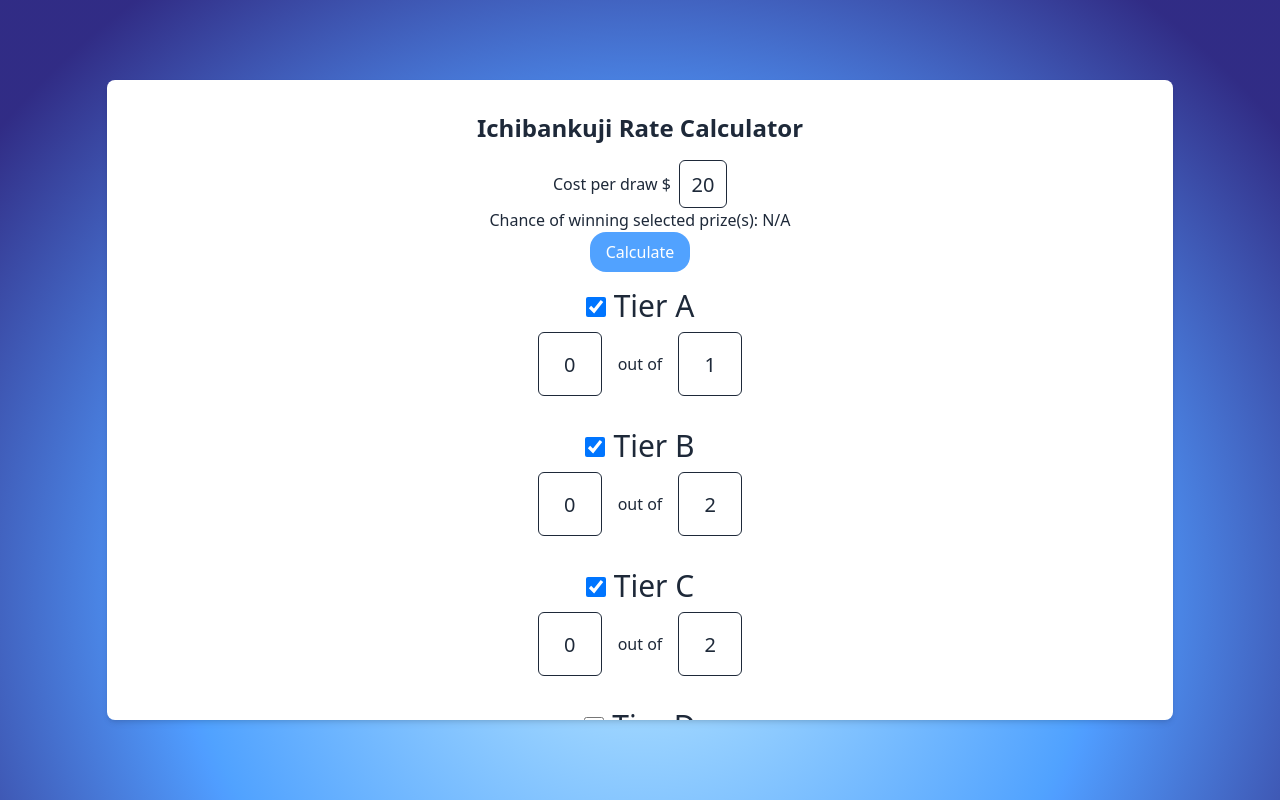
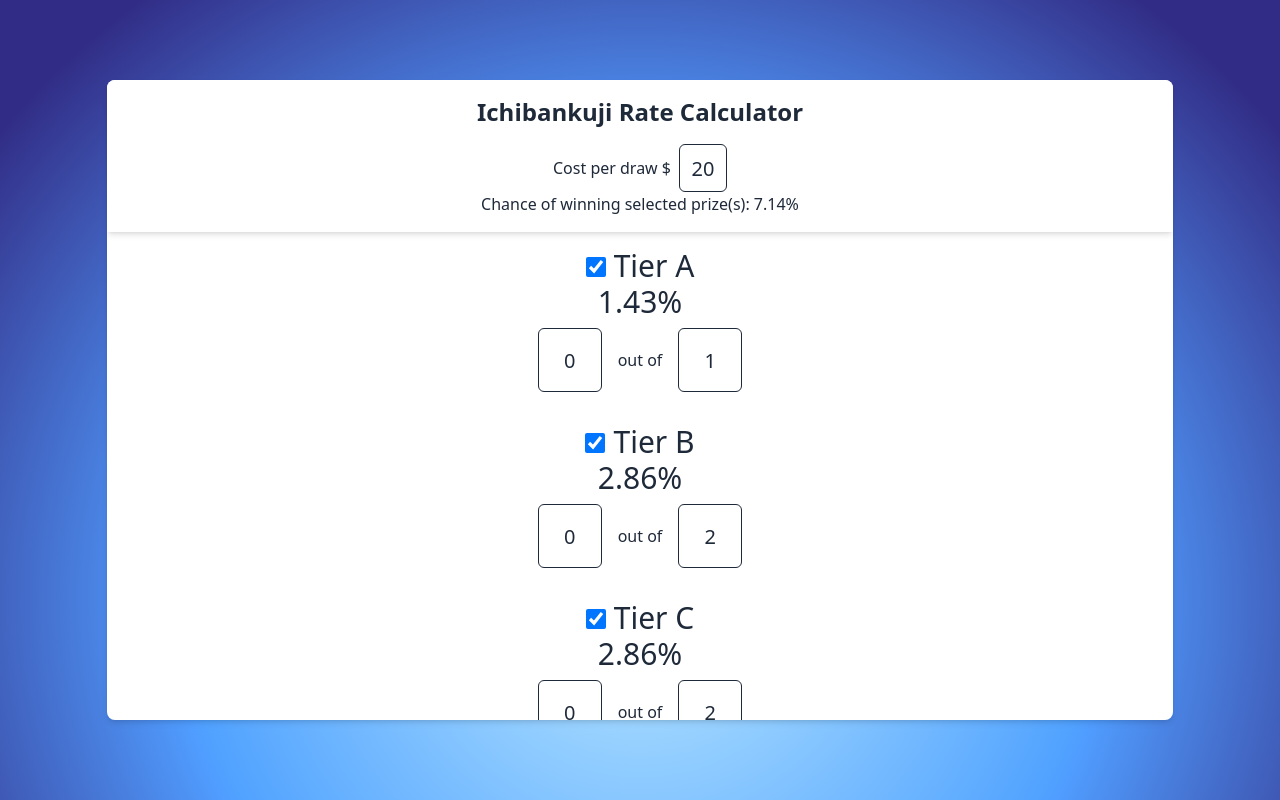
Before and after one commit to andy02chen/ichibankuji_calculator, a React (Vite) app: page / in a window 1280 px wide. Built offline with nearby package versions, Linux system fonts and the light colour scheme.

Commit message:
added rates for each tier and auto calculate when change

```diff
--- a/package.json
+++ b/package.json
@@ -7,7 +7,8 @@
     "dev": "vite",
     "build": "tsc -b && vite build",
     "lint": "eslint .",
-    "preview": "vite preview"
+    "preview": "vite preview",
+    "start": "vite"
   },
   "dependencies": {
     "react": "^19.1.0",
--- a/src/App.tsx
+++ b/src/App.tsx
@@ -3,10 +3,7 @@ import Rates from "./components/Rates"
 function App() {
   return (
     <div className="h-screen w-screen flex items-center justify-center bg-radial-[at_50%_75%] from-sky-200 via-blue-400 to-indigo-900 to-90% text-gray-800 ">
-      <div className="bg-white p-8 rounded-lg shadow-md max-h-[80vh] overflow-auto w-5/6 max-w-[75w]">
-        <h1 className="text-2xl font-bold text-gray-800 mb-4 text-center">
-          Ichibankuji Rate Calculator
-        </h1>
+      <div className="bg-white rounded-lg shadow-md max-h-[80vh] overflow-auto w-5/6 max-w-[75w]">
         <Rates/>
       </div>
     </div>
--- a/src/components/Rates.tsx
+++ b/src/components/Rates.tsx
@@ -1,4 +1,4 @@
-import { useState } from "react";
+import { useMemo, useState } from "react";
 
 type PrizeTier = {
   id: number;
@@ -9,9 +9,7 @@ type PrizeTier = {
 
 export default function Rates() {
 
-  const [rate, setRate] = useState(20);
-  const [totalPrizes, setTotalPrizes] = useState(0);
-  const [selectedPrizes, setSelectedPrizes] = useState(0);
+  // const [rate, setRate] = useState(20);
   const [prizeTiers, setPrizeTiers] = useState<Record<string, PrizeTier>>({
     A: { id: 1, unclaimed: 0, prizes: 1, want: true },
     B: { id: 2, unclaimed: 0, prizes: 2, want: true },
@@ -21,7 +19,7 @@ export default function Rates() {
     F: { id: 6, unclaimed: 0, prizes: 25, want: false }
   });
 
-  const handleCalculateChance = () => {
+  const { totalPrizes, selectedPrizes } = useMemo(() => {
     let totalRemaining = 0;
     let remainingSelected = 0;
 
@@ -35,9 +33,8 @@ export default function Rates() {
       }
     });
 
-    setTotalPrizes(totalRemaining);
-    setSelectedPrizes(remainingSelected);
-  };
+    return { totalPrizes: totalRemaining, selectedPrizes: remainingSelected };
+  }, [prizeTiers]);
 
   const handleUpdateSelections = (tierName: string, isChecked: boolean) => {
     setPrizeTiers(prev => ({
@@ -70,7 +67,11 @@ export default function Rates() {
   };
 
   return(
-    <div className="text-center overflow-auto">
+    <div className="text-center">
+      <div className="sticky top-0 bg-white z-10 p-4 shadow-md">
+        <h1 className="text-2xl font-bold text-gray-800 mb-4 text-center">
+          Ichibankuji Rate Calculator
+        </h1>
         <div className="flex items-center justify-center gap-2">
           Cost per draw $
           <input type="number" id="rate" name="rate" className="border w-12 h-12 text-center text-xl rounded-md" min="0" defaultValue={20}/>
@@ -79,28 +80,37 @@ export default function Rates() {
         <div className="flex items-center justify-center gap-2">
           Chance of winning selected prize(s): {totalPrizes > 0 ? ((1 - ((totalPrizes - selectedPrizes) / totalPrizes)) * 100).toFixed(2) + '%' : 'N/A'}
         </div>
-      <div>
-        <button className="bg-blue-400 py-2 px-4 rounded-2xl text-white hover:bg-blue-500 cursor-pointer"
-        onClick={() => handleCalculateChance()}
-        >
-          Calculate
-        </button>
       </div>
-      {Object.entries(prizeTiers).map(([tierName, tier])=> (
+      {Object.entries(prizeTiers).map(([tierName, tier]) => {
+        const remaining = tier.prizes - tier.unclaimed;
+        const chance = totalPrizes > 0 && tier.want ? ((remaining / totalPrizes) * 100).toFixed(2) + '%' : '0%';
+
+        return (
           <div key={tier.id} className="py-4 px-2">
             <h3 className="text-3xl mb-2 bg-e">
               <input
                 type="checkbox"
-              id={tier.id+"_checked"}
+                id={tier.id + "_checked"}
                 defaultChecked={tier.want}
                 className="mr-2 w-5 h-5 text-blue-600 bg-white border-2 border-gray-300 rounded checked:bg-blue-600 checked:border-blue-600"
-              onChange={(e) => handleUpdateSelections(tierName, e.target.checked)}
+                onChange={(e) => {
+                  handleUpdateSelections(tierName, e.target.checked);
+                }}
               />
-            <label htmlFor={tier.id+"_checked"}>Tier {tierName}</label>
+              <label htmlFor={tier.id + "_checked"}>Tier {tierName}</label>
+              <h1>{chance}
+              </h1>
             </h3>
             <div>
               <div className="flex items-center justify-center gap-4">
-              <input type="number" id={tier.id+'_available'} name={tier.id+'_available'} className="border w-16 h-16 text-center text-xl rounded-md" min="0" max={tier.prizes} defaultValue={0}
+                <input
+                  type="number"
+                  id={tier.id + '_available'}
+                  name={tier.id + '_available'}
+                  className="border w-16 h-16 text-center text-xl rounded-md"
+                  min="0"
+                  max={tier.prizes}
+                  defaultValue={0}
                   onChange={(e) => {
                     handleUpdateUnclaimed(tierName, parseInt(e.target.value) || 0);
                   }}
@@ -110,7 +120,8 @@ export default function Rates() {
                     if (value > prizeTiers[tierName].prizes) value = prizeTiers[tierName].prizes;
                     e.target.value = value.toString();
                     handleUpdateUnclaimed(tierName, value);
-              }}/>
+                  }}
+                />
                 out of
                 <input
                   type="number"
@@ -134,7 +145,8 @@ export default function Rates() {
               </div>
             </div>
           </div>
-      ))}
+        );
+      })}
     </div>
   );
 }
```
Also changed, not shown: 1 other file (tests, documents, lock files or other folders). Lines whose indentation alone changed are shown as unchanged.
